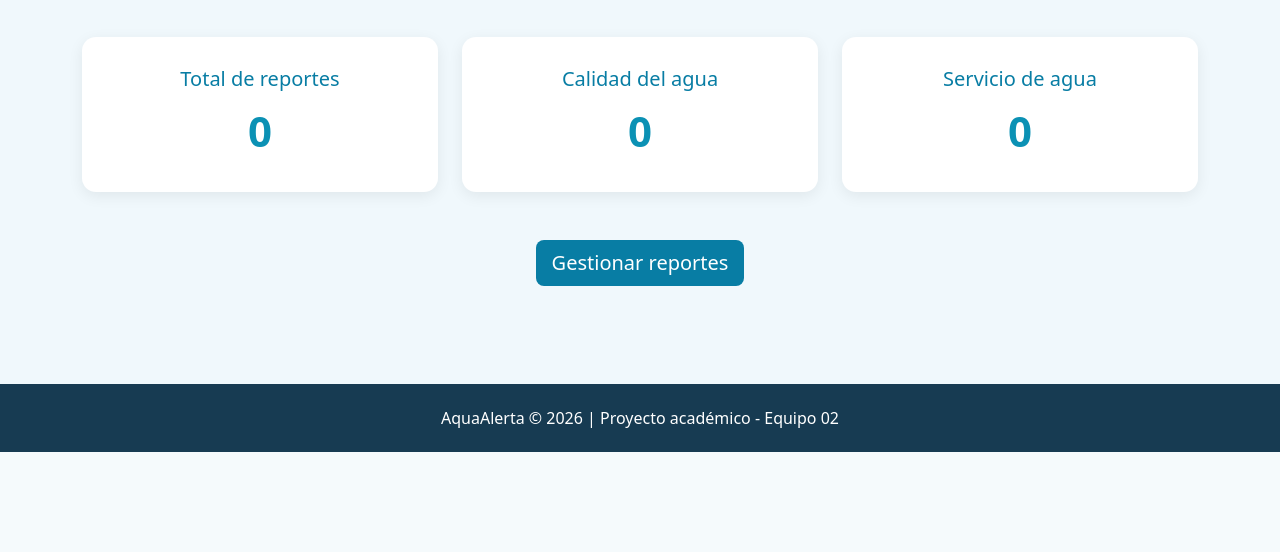
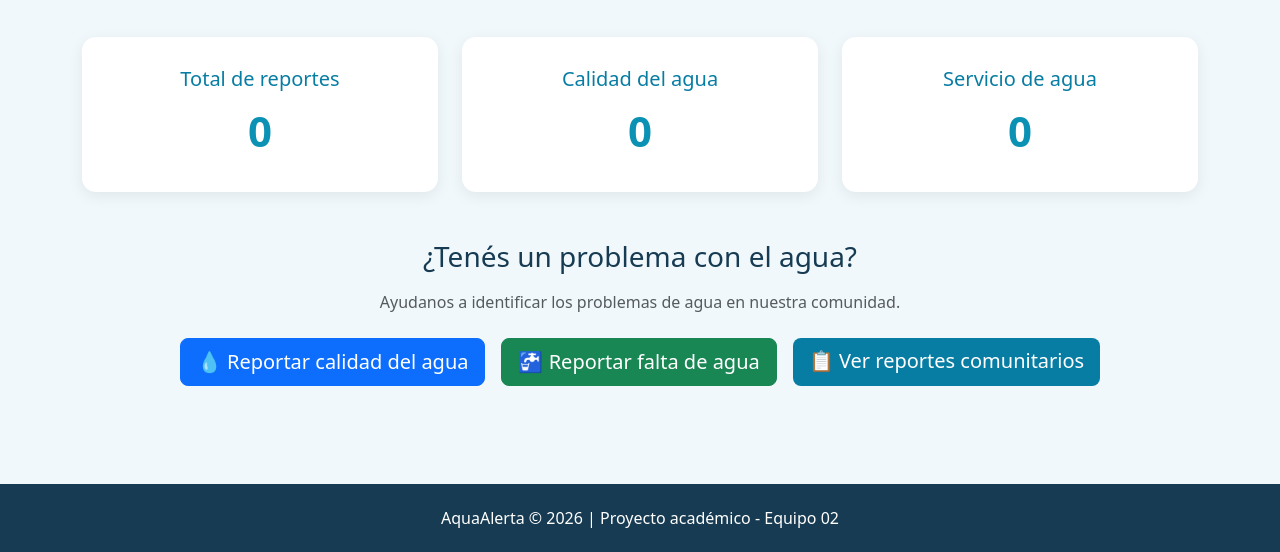
Before and after one commit to manuelquijada/AquaAlerta, a Django app: page / in a window 1280 px wide. Shown: the part 446-998 px from the top of the page. Before the commit the page ends 898 px from the top, so only its background shows below. Run offline with Django 5.2, Linux system fonts and the light colour scheme; data that the repository does not hold is empty.

Commit message:
Agregar acceso publico a reportes desde inicio

```diff
--- a/reportes/templates/reportes/inicio.html
+++ b/reportes/templates/reportes/inicio.html
@@ -87,12 +87,34 @@
 
     </div>
 
+
+    <!-- ACCESO PUBLICO A LOS REPORTES -->
     <div class="text-center mt-5">
-        <a href="{% url 'admin:index' %}" class="btn btn-aqua btn-lg">
-            Gestionar reportes
-        </a>
+
+        <h3 class="mb-3">¿Tenés un problema con el agua?</h3>
+
+        <p class="text-muted mb-4">
+            Ayudanos a identificar los problemas de agua
+            en nuestra comunidad.
+        </p>
+
+        <div class="d-flex justify-content-center flex-wrap gap-3">
+
+            <a href="{% url 'crear_reporte_calidad' %}" class="btn btn-primary btn-lg">
+                💧 Reportar calidad del agua
+            </a>
+
+            <a href="{% url 'crear_reporte_servicio' %}" class="btn btn-success btn-lg">
+                🚰 Reportar falta de agua
+            </a>
+
+            <a href="{% url 'lista_reportes' %}" class="btn btn-aqua btn-lg">
+                📋 Ver reportes comunitarios
+            </a>
+
+        </div>
+
     </div>
 
-</section>
 
-{% endblock %}
+    {% endblock %}
```
